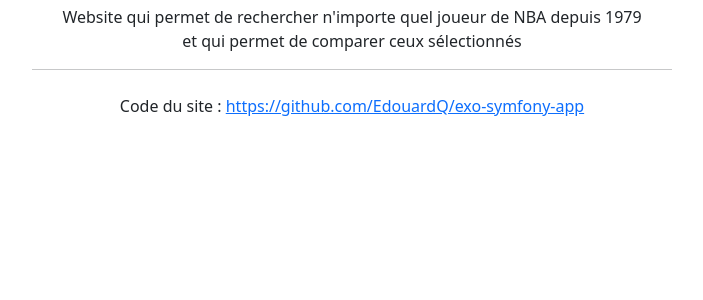
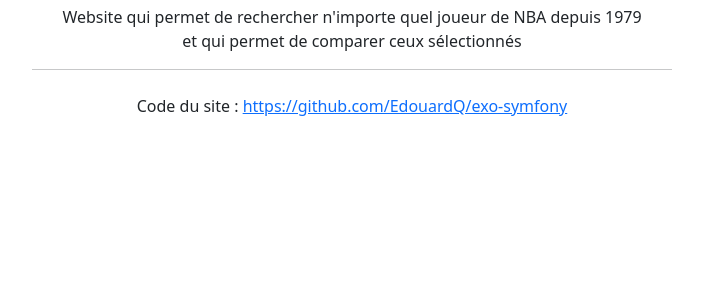
Before and after one commit to EdouardQ/exo-symfony, a Symfony app: template templates/homepage/index.html.twig in a window 1280 px wide. Shown: the part 131-431 px from the top of the page, without its empty margins (288-991 px from the left). Run offline with Twig, Linux system fonts and the light colour scheme; the template is opened without the code that fills it, so the values that code supplies are empty; form fields are guessed from the names that the template uses; some libraries are stand-ins or nearby versions.

Commit message:
Update index.html.twig

```diff
--- a/templates/homepage/index.html.twig
+++ b/templates/homepage/index.html.twig
@@ -11,7 +11,7 @@
             <hr class="w-50 m-auto">
             <br>
             <p>
-                Code du site : <a href="https://github.com/EdouardQ/exo-symfony-app" target="_blank">https://github.com/EdouardQ/exo-symfony-app</a>
+                Code du site : <a href="https://github.com/EdouardQ/exo-symfony" target="_blank">https://github.com/EdouardQ/exo-symfony</a>
             </p>
         </div>
     </section>
```
